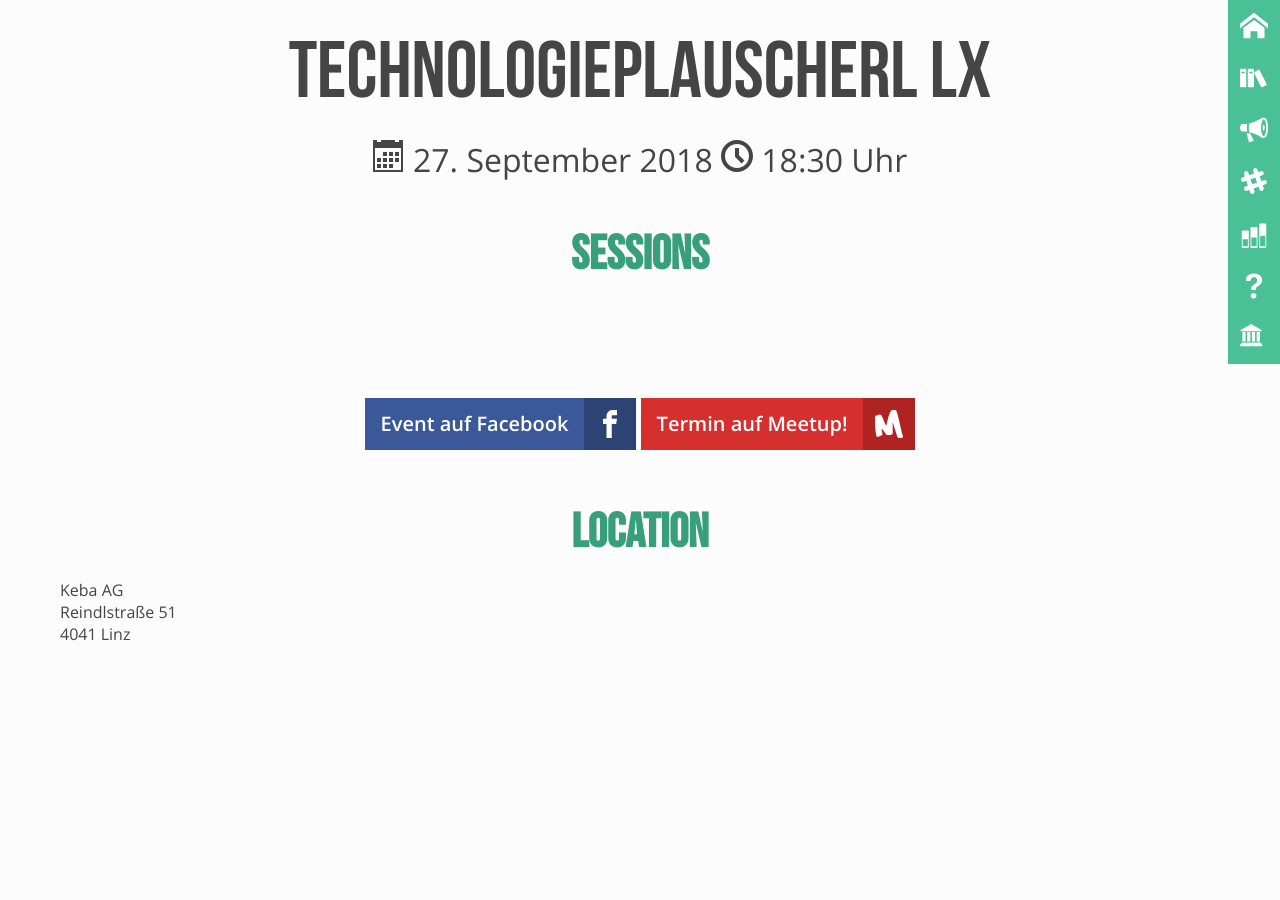
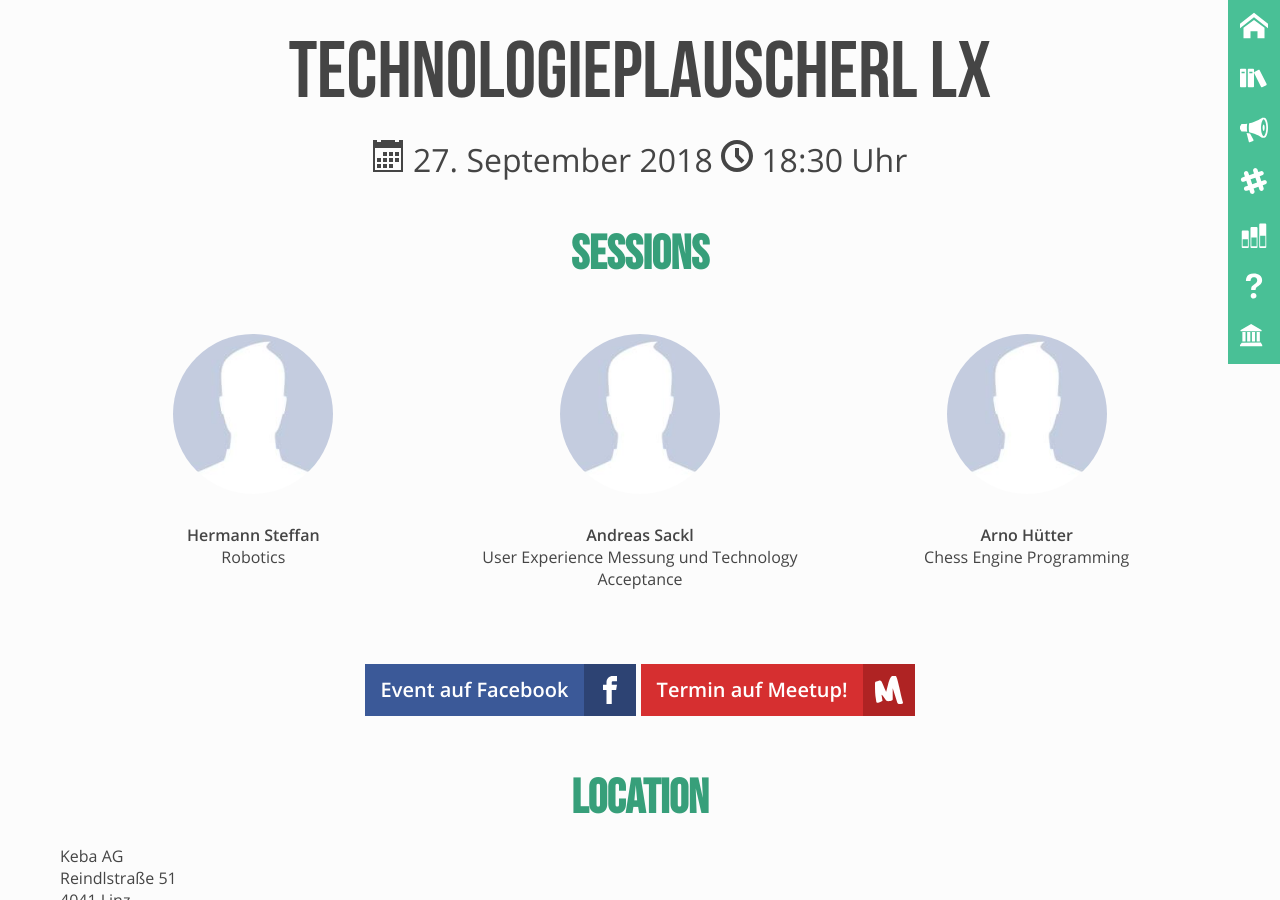
Before and after one commit to mericanAncer127/plauscherl, a Jekyll site: the page built from _plauscherl/60.html, in a window 1280 px wide and 900 px high. Built offline with Jekyll 4.4.1, drawn with Linux system fonts in a browser that asks for light colours.

Commit message:
Add TP 60 talks

```diff
--- a/_plauscherl/60.html
+++ b/_plauscherl/60.html
@@ -21,5 +21,16 @@ location:
     lng: 14.289096
 sponsor: <a href="http://www.keba.com">KEBA</a>
 speakers:
-
+-
+  name: Hermann Steffan
+  talk: "Robotics"
+  img: /img/speaker_male_no_img.jpg
+-
+  name: "Andreas Sackl"
+  talk: "User Experience Messung und Technology Acceptance"
+  img: /img/speaker_male_no_img.jpg
+-
+  name: Arno Hütter
+  talk: "Chess Engine Programming"
+  img: /img/speaker_male_no_img.jpg
 ---
```
